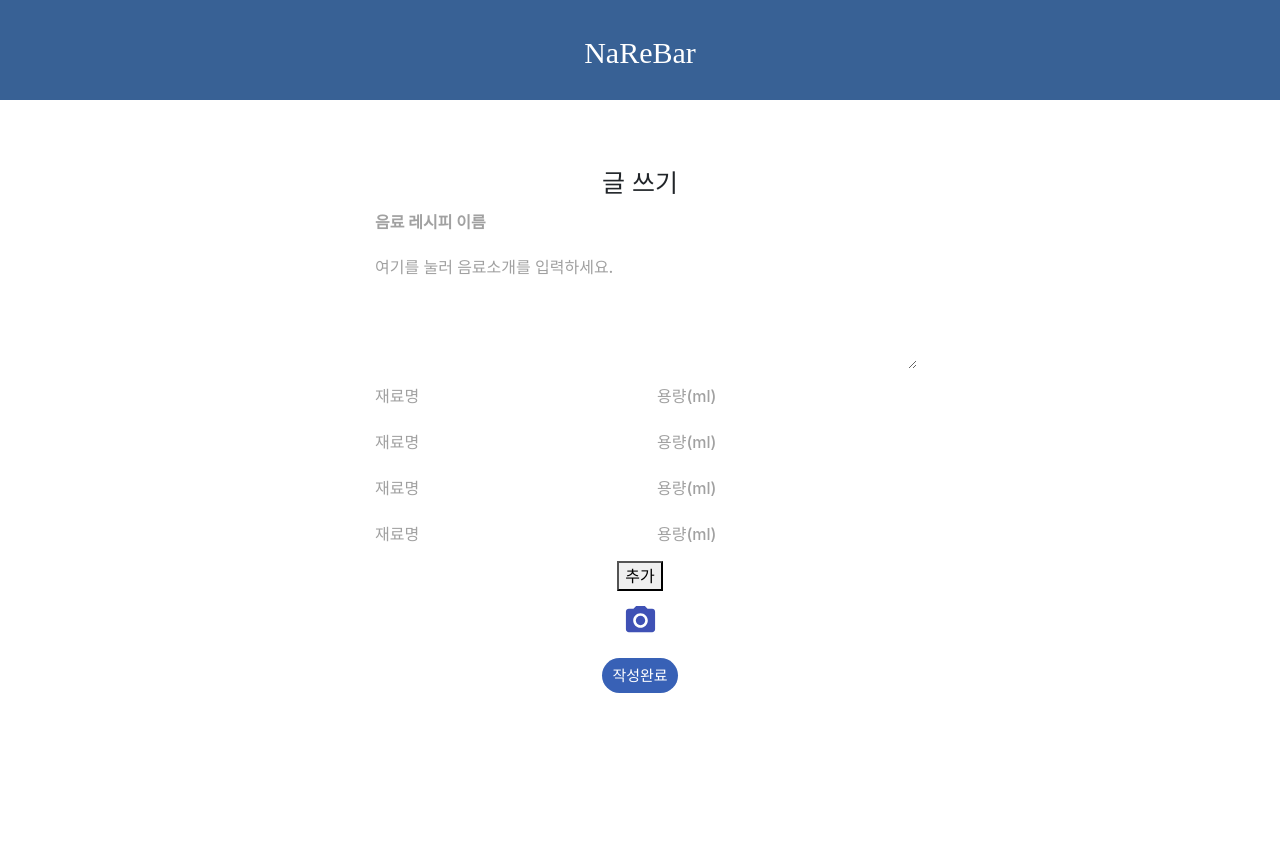
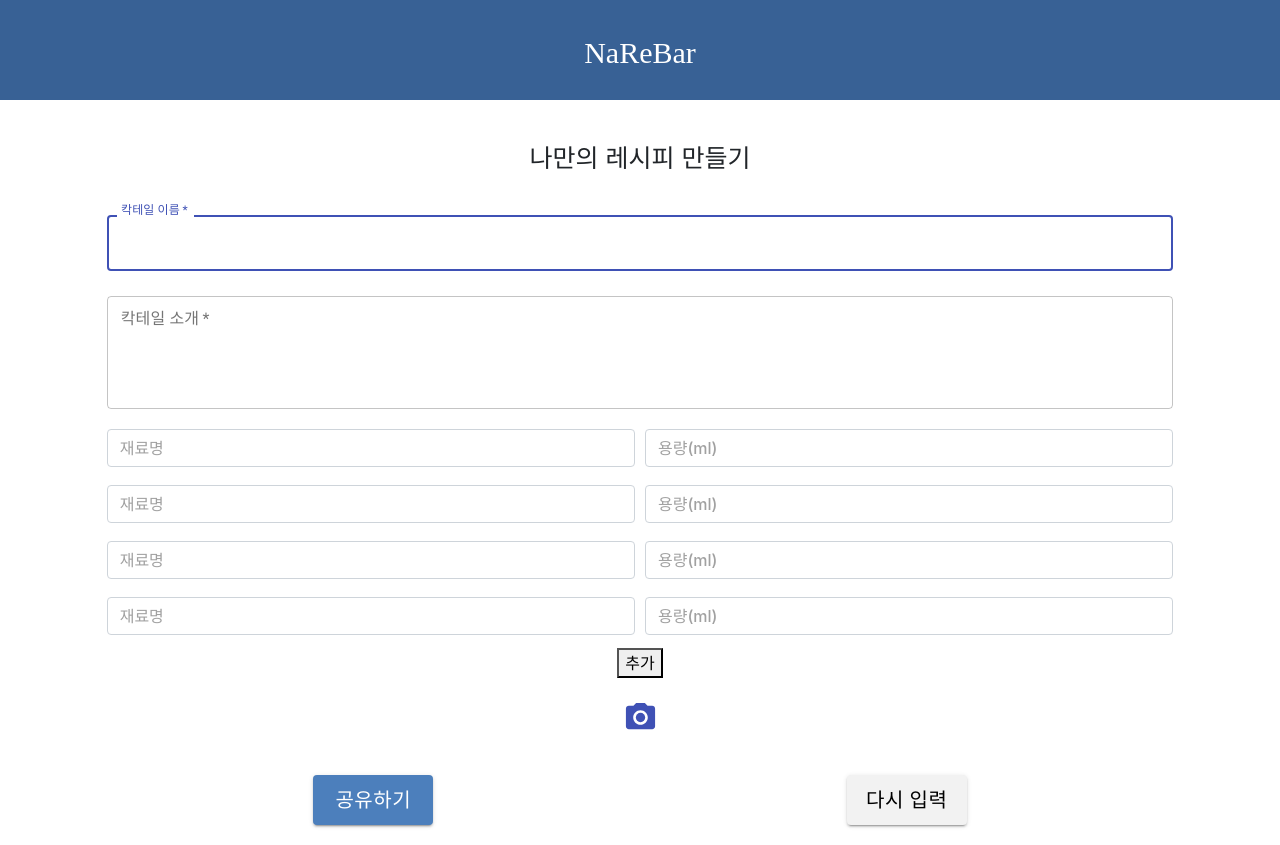
Before and after one commit to lukelookluck/naraebar, a React (Create React App) app in the folder web_frontend/: page /Community/Create in a window 1280 px wide. Before the commit the page ends 800 px from the top, so only its background shows below. Built offline with nearby package versions, Linux system fonts and the light colour scheme; a web font is replaced by a local one.

Commit message:
S03P13D209-20 수정중

```diff
--- a/web_frontend/src/components/Community/CreateArticleButton/index.jsx
+++ b/web_frontend/src/components/Community/CreateArticleButton/index.jsx
@@ -11,7 +11,7 @@ export default function () {
       <div>
         <Link to="/Community/Create">
           <button className="go-articleForm-button">
-            <CreateIcon color="secondary" fontSize="small" /> 글 쓰기
+            <CreateIcon color="secondary" fontSize="small" /> 레시피 추가
           </button>
         </Link>
       </div>
--- a/web_frontend/src/pages/ArticleForm/index.jsx
+++ b/web_frontend/src/pages/ArticleForm/index.jsx
@@ -1,5 +1,5 @@
 import React, { useEffect } from "react";
-import Grid from "@material-ui/core/Grid";
+import { Grid, Button, TextField } from "@material-ui/core";
 import Wrapper from "./style";
 import Header from "../../layout/Header/";
 
@@ -11,12 +11,14 @@ import Temp1 from "../../components/Community/Temp1/";
 // import { CloseIcon, PhotoCameraIcon  } from "@material-ui/icons";
 
 const ArticleForm = ({ history }) => {
+
   const goBack = () => {
     history.goBack();
   };
+
   useEffect(() => {
     console.log(history);
-    const unblock = history.block("정말 떠나실건가요?");
+    const unblock = history.block("작성하던 내용이 없어집니다. 정말 떠나실건가요?");
     return () => {
       unblock();
     };
@@ -27,7 +29,7 @@ const ArticleForm = ({ history }) => {
       <Header></Header>
       <Grid container className="root" justify="center" alignItems="center">
         <Grid item xs={12} className="form-header-title">
-          <div>글 쓰기</div>
+          <div>나만의 레시피 만들기</div>
         </Grid>
         {/* <div className="form-header">
             <Link to="/Community">
@@ -35,21 +37,17 @@ const ArticleForm = ({ history }) => {
             </Link>
             <p className="form-header-title">글 쓰기</p>
           </div> */}
+        <Grid item xs={10}>
           <form>
-          <div class="form-group mb-2">
-            <input
-              class="form-control"
-              aria-describedby="titleHelp"
-              placeholder="음료 레시피 이름"
-            />
+            <div>
+              <TextField required fullWidth id="name" label="칵테일 이름" variant="outlined" autoFocus></TextField>
             </div>
-          <div class="form-group mb-2">
-            <textarea
-              class="form-control form-textarea"
-              placeholder="여기를 눌러 음료소개를 입력하세요."
-            // rows="21"
-            ></textarea>
+            <div>
+              <TextField required fullWidth id="details" label="칵테일 소개" multiline rows={4} variant="outlined"></TextField>
             </div>
+
+
+
             <div class="form-row mb-2">
               <div className="col">
                 <input
@@ -68,8 +66,18 @@ const ArticleForm = ({ history }) => {
             </div>
             <Temp1 />
             <ImageUploadBtn />
-          <button className="article-create-button">작성완료</button>
+
+            {/* <button className="article-create-button">작성완료</button> */}
+            <Grid container justify="center" alignItems="center">
+              <Grid item xs={6}>
+                <Button type="submit" variant="contained" className="article-create-button">공유하기</Button>
+              </Grid>
+              <Grid item xs={6}>
+                <Button type="reset" variant="contained" className="resetBtn">다시 입력</Button>
+              </Grid>
+            </Grid>
           </form>
+        </Grid>
       </Grid>
     </Wrapper>
   );
--- a/web_frontend/src/pages/ArticleForm/style.jsx
+++ b/web_frontend/src/pages/ArticleForm/style.jsx
@@ -3,45 +3,63 @@ import styled from "styled-components";
 const Wrapper = styled.div`
   text-align: center;
 
-  & .article-create-button {
-    border: none;
-    border-radius: 25px;
-    padding: 7px 10px;
-    background-color: rgb(56, 97, 182);
-
-    height: 35px;
-
-    font-size: 15px;
-    color: white;
+  & .form-header-title {
+    margin-top: 40px;
+    font-size: 25px;
+    height: 60px;
   }
 
-  & .form-header-title {
-    margin-top: 65px;
-    font-size: 25px;
+  & #details {
+    // height: 200px;
   }
 
-  & .form-control {
-    border: 0;
-  }
-
-  & .form-group input::placeholder {
-    color: #a1a1a1;
-    font-weight: 700;
-  }
-
-  & textarea::placeholder {
-    color: #a1a1a1;
-    font-weight: 500;
-  }
-
-  & .form-textarea {
-    height: 15vh;
+  & form div {
+    margin-top: 5px;
+    margin-bottom: 5px;
   }
 
   & .form-row .col input::placeholder {
     color: #a1a1a1;
     font-weight: 500;
   }
+
+  & .article-create-button {
+
+    margin-top: 10px;
+    margin-bottom: 10px;
+    height: 50px;
+    width: 120px;
+    background-color: rgb(76, 127, 188);
+    text-decoration: none;
+    border: none;
+    color: white;
+    font-size: 20px;
+
+    // border: none;
+    // border-radius: 25px;
+    // padding: 7px 10px;
+    // background-color: rgb(56, 97, 182);
+    // height: 35px;
+    // font-size: 15px;
+    // color: white;
+  }
+
+  & .article-create-button:hover {
+    background-color: rgb(76, 127, 188);
+  }
+
+  & .resetBtn {
+    margin-top: 10px;
+    margin-bottom: 10px;
+    height: 50px;
+    width: 120px;
+    background-color: rgb(242, 242, 242);
+    text-decoration: none;
+    border: none;
+    color: black;
+    font-size: 20px;
+  }
+
 `;
 
 export default Wrapper;
```
Lines whose indentation alone changed are shown as unchanged.
